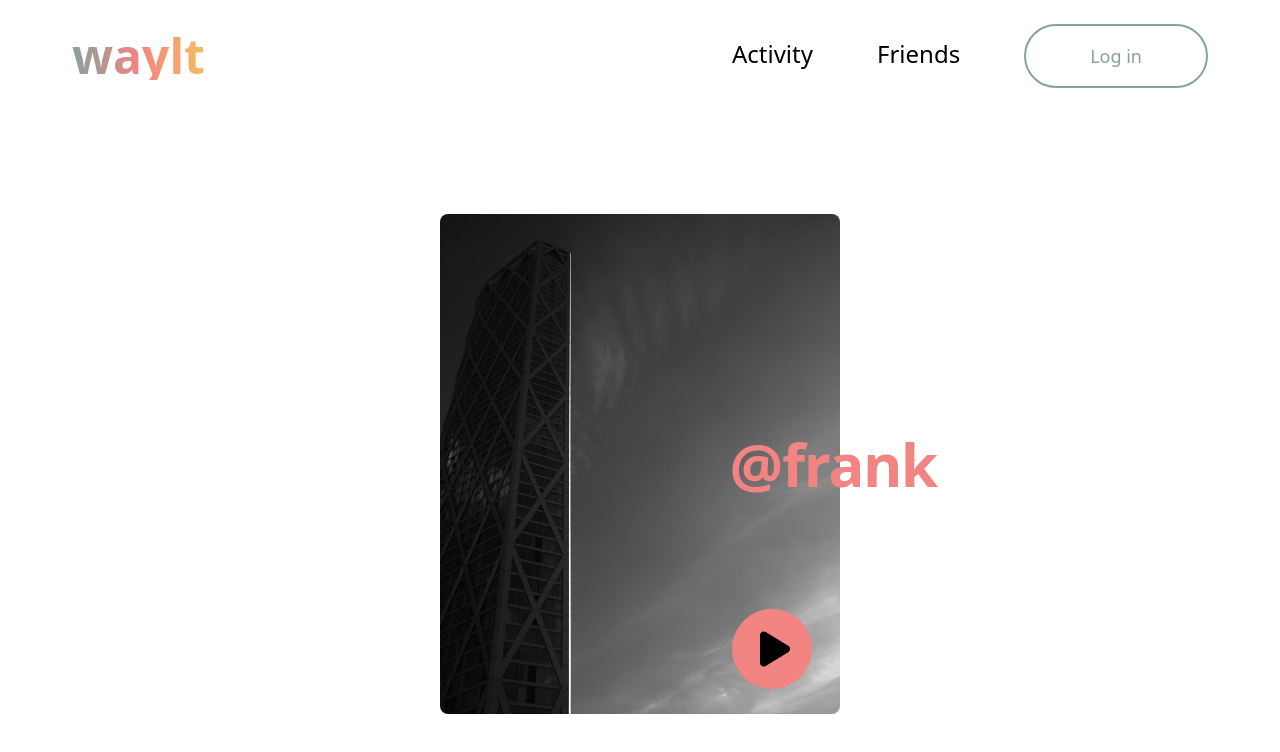
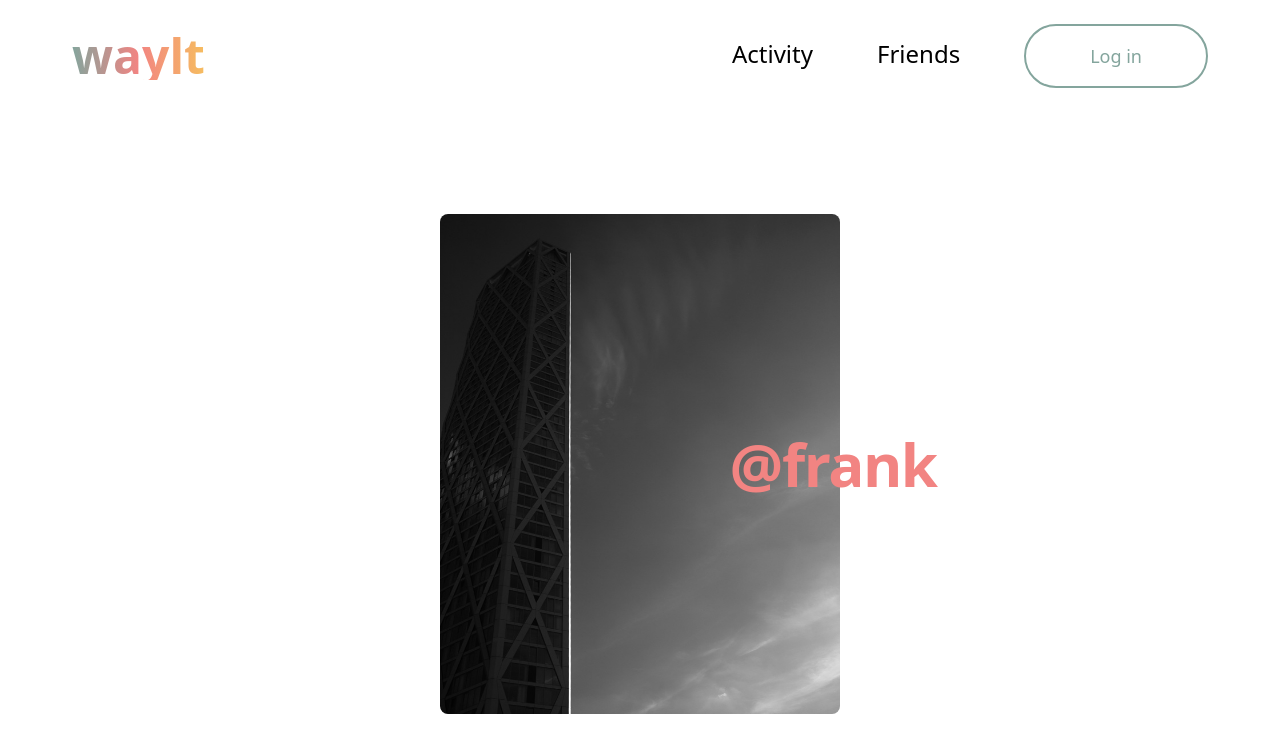
Before and after one commit to ntn-nicholas/waylt, a React (Create React App) app in the folder frontend/: page /friends in a window 1280 px wide. Shown: the top 752 px of the page. Built offline with nearby package versions, Linux system fonts and the light colour scheme.

Commit message:
Added Hover effect to Card

```diff
--- a/frontend/src/components/Image.tsx
+++ b/frontend/src/components/Image.tsx
@@ -11,14 +11,19 @@ import {
 
 function Image({ name }: { name: string }) {
   const ref = useRef(null);
-  const [button, setButton] = useState("0");
+  const [button, setButton] = useState("opacity-0");
+  const [bgOpacity, setBgOpacity] = useState("hover:opacity-80");
 
   function playButton() {
-    setButton("100");
+    setButton("opacity-100");
   }
 
   function stopButton() {
-    setButton("0");
+    setButton("opacity-0");
+  }
+
+  function playBgOpacity() {
+    setBgOpacity("hover:opacity-80");
   }
 
   return (
@@ -26,12 +31,13 @@ function Image({ name }: { name: string }) {
       <h1 className="text-pink sm:left-[57%] sm:visible sm:text-6xl font-bold tracking-tight leading-tight absolute z-40">{`@${name}`}</h1>
       <div
         ref={ref}
-        className="w-[400px] h-[500px] relative m-5 overflow-hidden"
+        className={`${bgOpacity} w-[400px] h-[500px] relative m-5 overflow-hidden`}
         onMouseOver={playButton}
         onMouseOut={stopButton}
       >
         <div
-          className={`opacity-${button} hover:scale-105 transition duration-[350ms] left-[73%] bottom-[5%] sm:left-[73%] sm:bottom-[5%] absolute bg-pink rounded-full w-20 h-20 z-40`}
+          className={`transition duration-[350ms] ${button} hover:scale-105 left-[73%] bottom-[5%] sm:left-[73%] sm:bottom-[5%] absolute bg-pink rounded-full w-20 h-20 z-40`}
+          onMouseOver={playBgOpacity}
         >
           <FontAwesomeIcon
             className="text-black text-[2.5rem] z-50 absolute left-[35%] bottom-[25%]"
```
